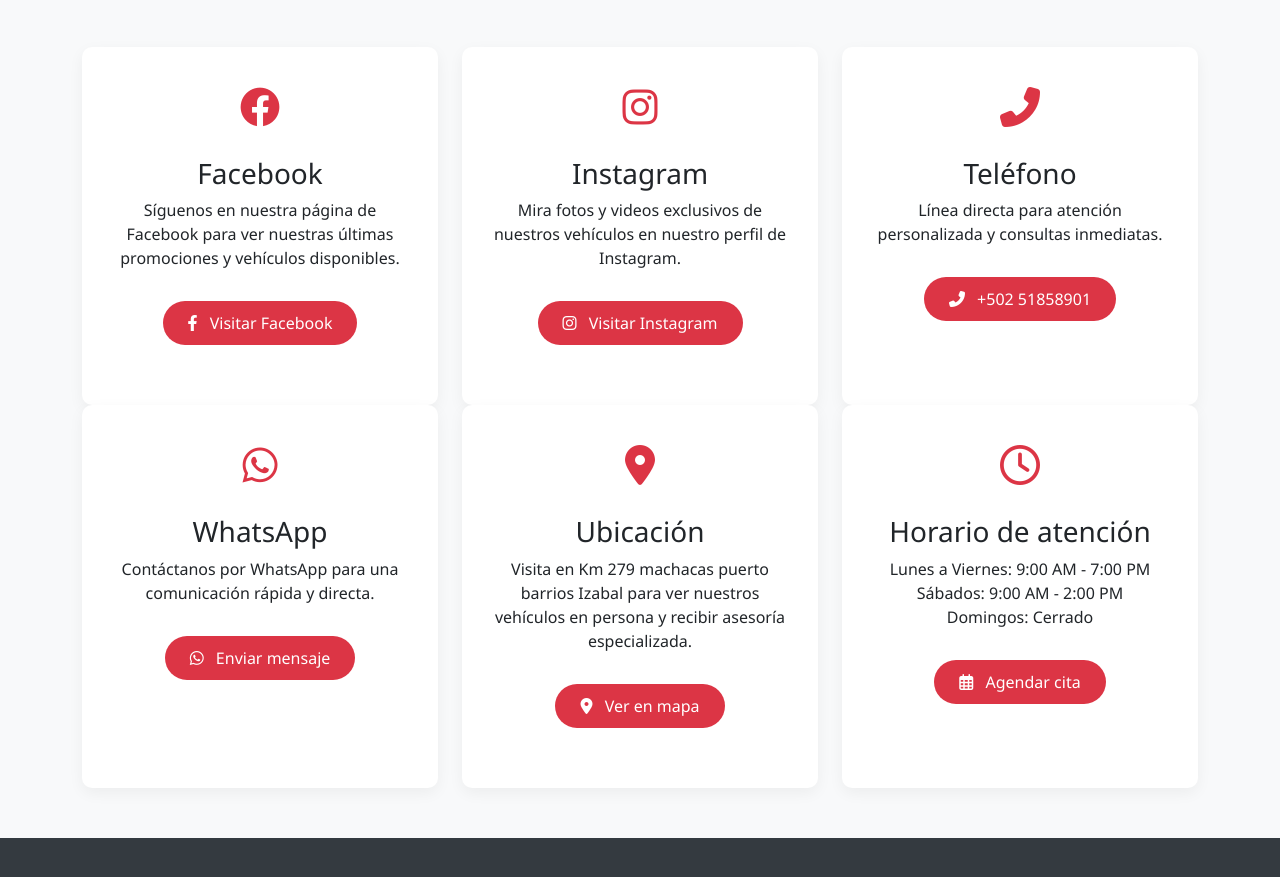
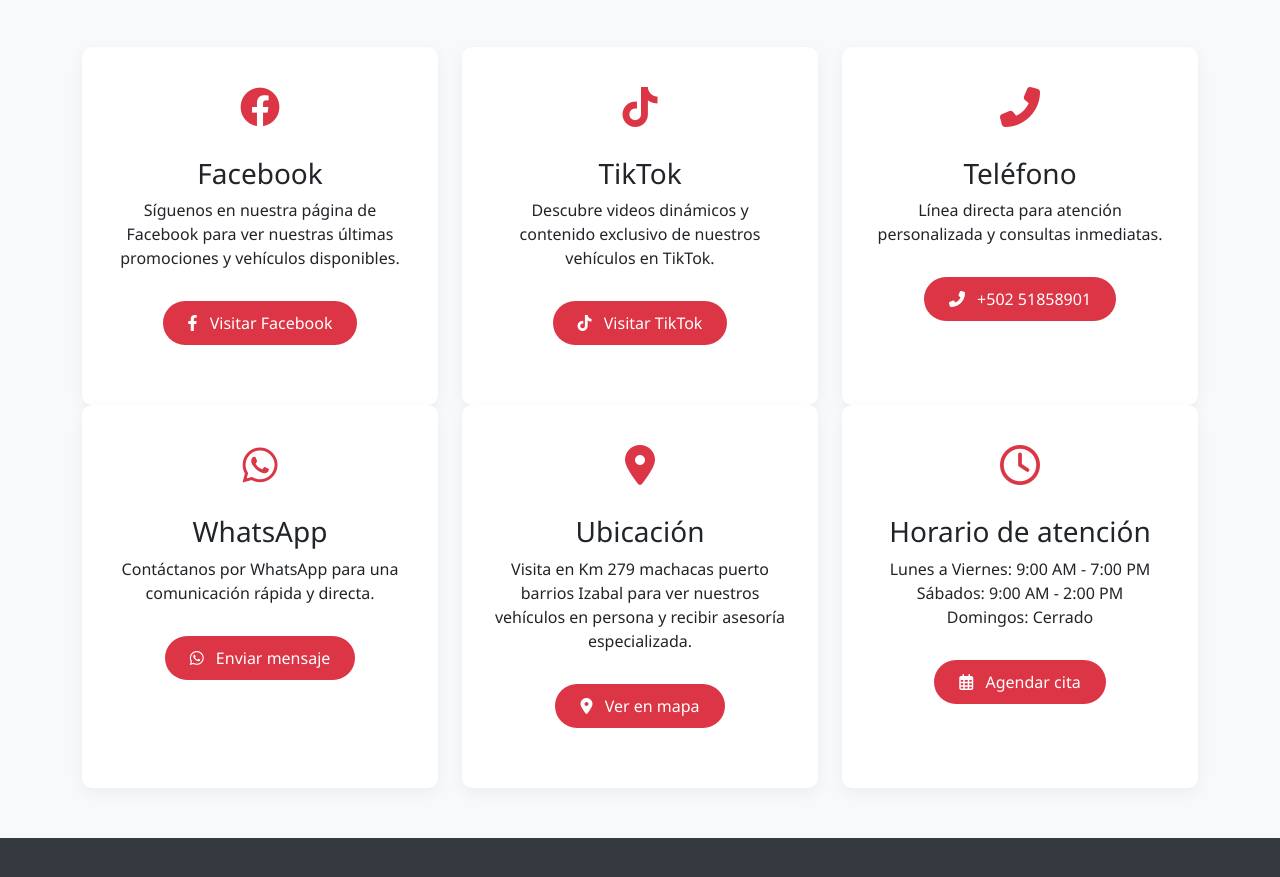
Before and after one commit to Yozefds/ramos._impocar, a plain HTML site: page contacto.html in a window 1280 px wide. Shown: the part 1145-2022 px from the top of the page. Drawn offline with nearby package versions, Linux system fonts and the light colour scheme.

Commit message:
Add files via upload

```diff
--- a/contacto.html
+++ b/contacto.html
@@ -239,19 +239,20 @@
                 </div>
             </div>
 
-            <!-- Instagram -->
+           <!-- TikTok -->
 <div class="col-lg-4 col-md-6">
     <div class="contact-card">
         <div class="contact-icon">
-                        <i class="fab fa-instagram"></i>
+            <i class="fab fa-tiktok"></i>
         </div>
-                    <h3>Instagram</h3>
-                    <p>Mira fotos y videos exclusivos de nuestros vehículos en nuestro perfil de Instagram.</p>
-                    <a href="https://instagram.com/ramosimpocar" target="_blank" class="btn btn-contact">
-                        <i class="fab fa-instagram me-2"></i> Visitar Instagram
+        <h3>TikTok</h3>
+        <p>Descubre videos dinámicos y contenido exclusivo de nuestros vehículos en TikTok.</p>
+        <a href="http://www.tiktok.com/@santi_ramos220" target="_blank" class="btn btn-contact">
+            <i class="fab fa-tiktok me-2"></i> Visitar TikTok
         </a>
     </div>
 </div>
+
 
             <!-- Teléfono -->
             <div class="col-lg-4 col-md-6">
```
Also changed, not shown: index.html (+6 -2 lines). Lines whose indentation alone changed are shown as unchanged.
